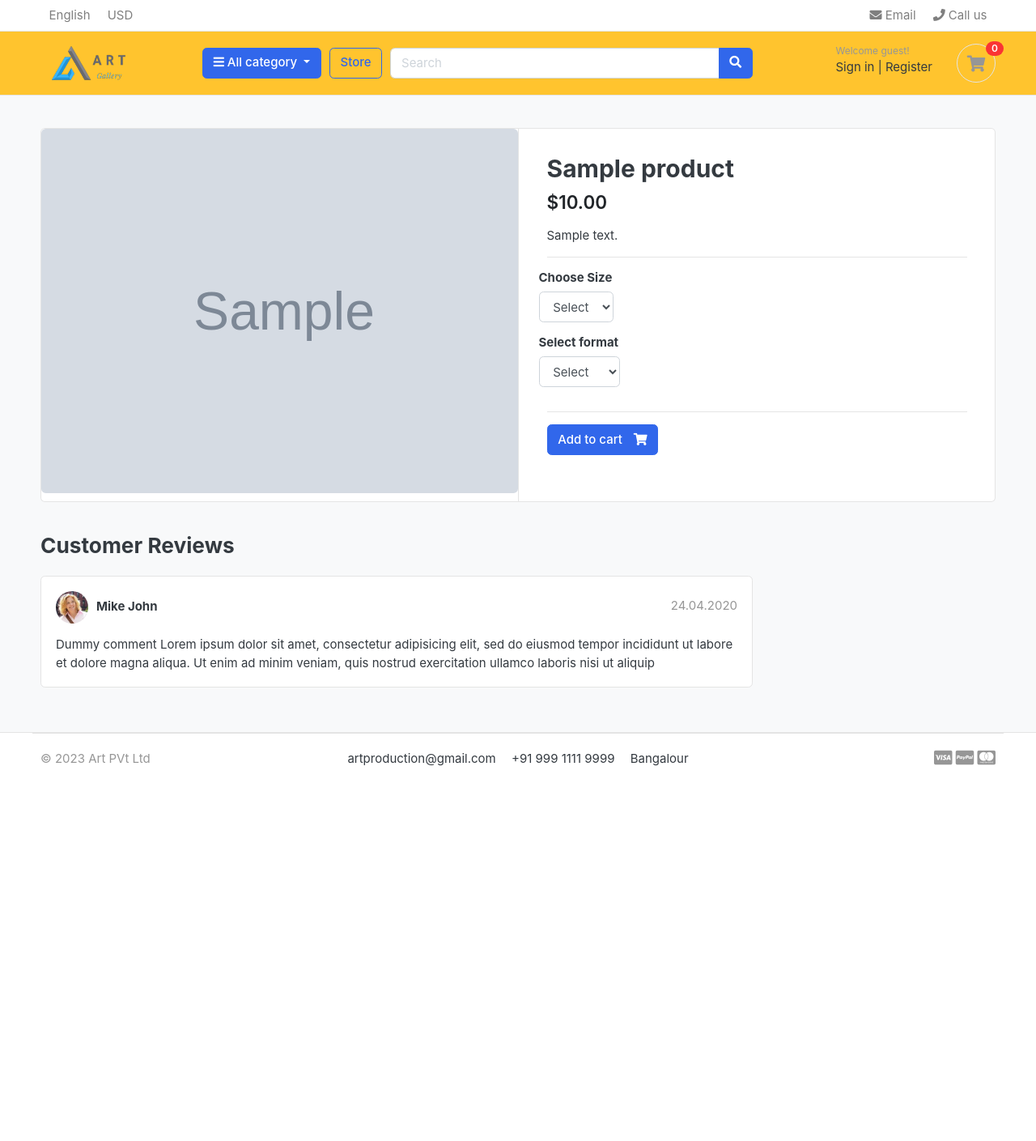
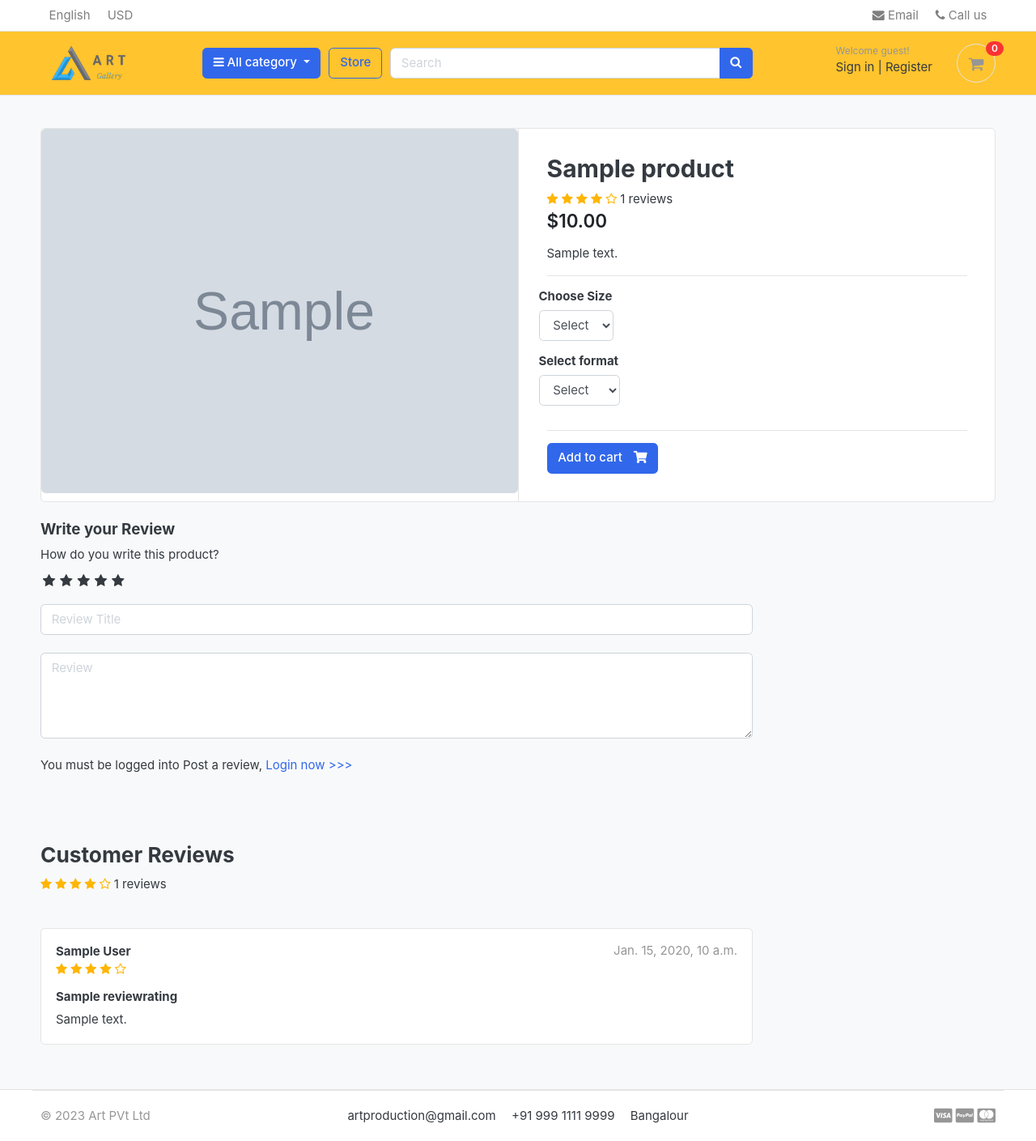
Before and after one commit to safwanmohammad/E_Commerce_2.Django, a Django app: a page that uses templates/base.html in a window 1280 px wide. Shown: the whole page at 81% size. Before the commit the page ends 946 px from the top, so only its background shows below. Run offline with Django 4.2, Linux system fonts and the light colour scheme; tables that the repository leaves empty hold one stand-in row (values such as "Sample post"); grey boxes marked "Sample" are stand-in pictures; some libraries are stand-ins or nearby versions; some web fonts are replaced.

Commit message:
product star average

```diff
--- a/accounts/models.py
+++ b/accounts/models.py
@@ -56,6 +56,9 @@ class Account(AbstractBaseUser):
 
     object = MyAccountManager()
 
+    def full_name(self):
+        return f'{self.first_name} {self.last_name}'
+
     def __str__(self):
         return self.email
 
--- /dev/null
+++ b/art_project/static/css/custom.css
@@ -0,0 +1,40 @@
+/* Hide radio button */
+.rate > input{
+    display: none;
+}
+.rate{
+    display: inline-block;
+    border: 0;
+}
+.rate > label{
+    float: right;
+}
+
+/* Showing the stars */
+.rate > label:before{
+    display: inline-block;
+    font-size: 1.1rem;
+    font-family: FontAwesome;
+    content: "\f005";
+    margin: 0;
+    padding: 0.3rem .2rem;
+    cursor: pointer;
+}
+/* half CLASS */
+.rate .half:before{
+    content: "\f089";
+    position: absolute;
+    padding-right: 0;
+}
+/* click and hover */
+input:checked ~ label, label:hover~ label{
+    color: #ffb503;
+}
+
+/* hover highlight  */
+input:checked + label:hover,input:checked~ label:hover,input:checked~ label:hover~label,label:hover~input:checked~label{
+    color: #cc9000;
+}
+.rating-star i{
+    color: #ffb503 ;
+}
--- a/store/admin.py
+++ b/store/admin.py
@@ -1,5 +1,5 @@
 from django.contrib import admin
-from .models import Product,Variation
+from .models import Product,Variation,ReviewRating
 # Register your models here.
 
 class ProductAdmin(admin.ModelAdmin):
@@ -13,3 +13,4 @@ class VaiationAdmin(admin.ModelAdmin):
 
 admin.site.register(Product,ProductAdmin)
 admin.site.register(Variation,VaiationAdmin)
+admin.site.register(ReviewRating)
--- a/store/urls.py
+++ b/store/urls.py
@@ -4,5 +4,6 @@ urlpatterns = [
     path('',views.store,name='store'),
     path('category/<slug:category_slug>/',views.store,name='products_by_category'),
     path('category/<slug:category_slug>/<slug:product_slug>/',views.product_detail,name='product_detail'),
-    path('search/',views.search,name='search')
+    path('search/',views.search,name='search'),
+    path('submit_review/<int:product_id>/',views.submit_review,name='submit_review'),
 ]
--- a/store/views.py
+++ b/store/views.py
@@ -1,11 +1,14 @@
-from django.shortcuts import render,get_object_or_404
-from .models import Product
+from django.shortcuts import render,get_object_or_404,redirect
+from .models import Product,ReviewRating
 from category.models import Category
 from carts.models import CartItem
 from carts.views import _cart_id
 from django.core.paginator import Paginator
 from django.http import HttpResponse
 from django.db.models import Q
+from .forms import  ReviewForm
+from django.contrib import messages
+from orders.models import OrderProduct
 # Create your views here.
 
 def store(request,category_slug=None):
@@ -40,9 +43,22 @@ def product_detail(request,category_slug,product_slug):
         in_cart = CartItem.objects.filter(cart__cart_id=_cart_id(request),product =single_product).exists()
     except Exception as e:
         raise e
+    if request.user.is_authenticated:
+        try:
+            order_product = OrderProduct.objects.filter(user=request.user,product_id =single_product.id).exists()
+        except OrderProduct.DoesNotExist:
+            order_product =None
+    else:
+        order_product =None
+
+    # get the review
+    reviews = ReviewRating.objects.filter(product_id=single_product.id,status=True)
+
     context = {
         'single_product':single_product,
         'in_cart': in_cart,
+        'order_product':order_product,
+        'reviews':reviews,
     }
 
     return render(request,'store/product_detail.html',context)
@@ -58,3 +74,26 @@ def search(request):
         'Products_count':Products_count,
     }
     return render(request, 'store/store.html',context)
+
+def submit_review(request,product_id):
+    url = request.META.get('HTTP_REFERER')
+    if request.method =="POST":
+        try:
+            reviews =ReviewRating.objects.get(user__id=request.user.id,product__id=product_id)
+            form = ReviewForm(request.POST,instance=reviews)
+            form.save()
+            messages.success(request,'Thank you! Your review has been updated')
+            return redirect(url)
+        except:
+            form = ReviewForm(request.POST)
+            if form.is_valid():
+                data = ReviewRating()
+                data.subject = form.cleaned_data['subject']
+                data.rating = form.cleaned_data['rating']
+                data.review = form.cleaned_data['review']
+                data.ip = request.META.get('REMOTE_ADDR')
+                data.product_id = product_id
+                data.user_id = request.user.id
+                data.save()
+                messages.success(request,'Thank you! Your review has been submited')
+                return redirect(url)
--- a/templates/base.html
+++ b/templates/base.html
@@ -21,9 +21,11 @@
 
 <!-- Font awesome 5 -->
 <link href="{% static 'fonts/fontawesome/css/all.min.css' %}" type="text/css" rel="stylesheet">
+<link rel="stylesheet" href="https://cdnjs.cloudflare.com/ajax/libs/font-awesome/4.7.0/css/font-awesome.min.css">
 
 <!-- custom style -->
 <link href="{% static 'css/ui.css' %}" rel="stylesheet" type="text/css"/>
+<link href="{% static 'css/custom.css' %}" rel="stylesheet" type="text/css"/>
 <link href="{% static 'css/responsive.css' %}" rel="stylesheet" media="only screen and (max-width: 1200px)" />
 
 <!-- custom javascript -->
--- a/templates/store/product_detail.html
+++ b/templates/store/product_detail.html
@@ -19,6 +19,16 @@
             {% csrf_token %}
             <article class="content-body">
               <h2 class="title">{{ single_product.product_name }}</h2>
+              <div class="rating-star">
+                <span>
+                  <i class="fa fa-star{% if single_product.averageReview <  0.5 %}-o{% elif single_product.averageReview >= 0.5 and single_product.averageReview < 1 %}-half-o {% endif %}" aria-hidden="true"></i>
+                  <i class="fa fa-star{% if single_product.averageReview <  1.5 %}-o{% elif single_product.averageReview >= 1.5 and single_product.averageReview < 2 %}-half-o {% endif %}" aria-hidden="true"></i>
+                  <i class="fa fa-star{% if single_product.averageReview <  2.5 %}-o{% elif single_product.averageReview >= 2.5 and single_product.averageReview < 3 %}-half-o {% endif %}" aria-hidden="true"></i>
+                  <i class="fa fa-star{% if single_product.averageReview <  3.5 %}-o{% elif single_product.averageReview >= 3.5 and single_product.averageReview < 4 %}-half-o {% endif %}" aria-hidden="true"></i>
+                  <i class="fa fa-star{% if single_product.averageReview <  4.5 %}-o{% elif single_product.averageReview >= 4.5 and single_product.averageReview < 5 %}-half-o {% endif %}" aria-hidden="true"></i>
+                  <span>{{ single_product.countReview }} reviews</span>
+                </span>
+              </div>
               <div class="mb-3">
                 <var class="price h4">${{single_product.price}}.00</var>
               </div>
@@ -72,29 +82,84 @@
     <div class="row">
       <div class="col-md-9">
 
+        <form action="{% url 'submit_review' single_product.id %}" method="POST">
+          {% csrf_token %}
+          <h5>Write your Review</h5>
+          <div>
+            <!-- Ra sta -->
+            <label>How do you write this product?</label>
+            <br>
+            <div class="rate">
+              <input type="radio" name="rating" id="rating10" value="5" required><label for="rating10" title="5"></label>
+              <input type="radio" name="rating" id="rating9" value="4.5" required><label for="rating9" title="4.5" class="half"></label>
+              <input type="radio" name="rating" id="rating8" value="4" required><label for="rating8" title="4"></label>
+              <input type="radio" name="rating" id="rating7" value="3.5" required><label for="rating7" title="3.5" class="half"></label>
+              <input type="radio" name="rating" id="rating6" value="3" required><label for="rating6" title="3"></label>
+              <input type="radio" name="rating" id="rating5" value="2.5" required><label for="rating5" title="2.5" class="half"></label>
+              <input type="radio" name="rating" id="rating4" value="2" required><label for="rating4" title="2"></label>
+              <input type="radio" name="rating" id="rating3" value="1.5" required><label for="rating3" title="1.5" class="half"></label>
+              <input type="radio" name="rating" id="rating2" value="1" required><label for="rating2" title="1"></label>
+              <input type="radio" name="rating" id="rating1" value="0.5" required><label for="rating1" title="0.5" class="half"></label>
+            </div>
+            <input type="text" class="form-control" name="subject" placeholder="Review Title">
+            <br>
+            <textarea name="review" rows="4" class="form-control" placeholder="Review "></textarea>
+            <br>
+            {% if user.is_authenticated %}
+            {% if order_product %}
+            <input type="submit" value="Submit Review" class="btn btn-primary">
+            {% else %}
+            <p>You must Purchase the product to Post a review </p>
+            {% endif %}
+            {% else %}
+            <p>You must be logged into Post a review, <span><a href="{% url 'login' %}">Login now >>></a></span></p>
+            {%endif%}
+          </div>
+          <br>
+          {% include 'include/alert.html' %}
+          <br>
+        </form>
+        <br>
         <header class="section-heading">
           <h3>Customer Reviews </h3>
-
+          <div class="rating-star">
+            <span>
+              <i class="fa fa-star{% if single_product.averageReview <  0.5 %}-o{% elif single_product.averageReview >= 0.5 and single_product.averageReview < 1 %}-half-o {% endif %}" aria-hidden="true"></i>
+              <i class="fa fa-star{% if single_product.averageReview <  1.5 %}-o{% elif single_product.averageReview >= 1.5 and single_product.averageReview < 2 %}-half-o {% endif %}" aria-hidden="true"></i>
+              <i class="fa fa-star{% if single_product.averageReview <  2.5 %}-o{% elif single_product.averageReview >= 2.5 and single_product.averageReview < 3 %}-half-o {% endif %}" aria-hidden="true"></i>
+              <i class="fa fa-star{% if single_product.averageReview <  3.5 %}-o{% elif single_product.averageReview >= 3.5 and single_product.averageReview < 4 %}-half-o {% endif %}" aria-hidden="true"></i>
+              <i class="fa fa-star{% if single_product.averageReview <  4.5 %}-o{% elif single_product.averageReview >= 4.5 and single_product.averageReview < 5 %}-half-o {% endif %}" aria-hidden="true"></i>
+              <span>{{ single_product.countReview }} reviews</span>
+            </span>
+          </div>
         </header>
-
+        <br>
+        {% for review in reviews %}
         <article class="box mb-3">
           <div class="icontext w-100">
-            <img src="{% static './images/avatars/avatar1.jpg' %}" class="img-xs icon rounded-circle">
+            <!-- <img src="{% static './images/avatars/avatar1.jpg' %}" class="img-xs icon rounded-circle"> -->
             <div class="text">
-              <span class="date text-muted float-md-right">24.04.2020 </span>
-              <h6 class="mb-1">Mike John </h6>
-
+              <span class="date text-muted float-md-right">{{review.updated_at}}</span>
+              <h6 class="mb-1">{{review.user.full_name}}</h6>
+              <div class="rating-star">
+                <span>
+                  <i class="fa fa-star{% if review.rating ==  0.5 %}-half-o{% elif review.rating < 1 %}-o {% endif %}" aria-hidden="true"></i>
+                  <i class="fa fa-star{% if review.rating ==  1.5 %}-half-o{% elif review.rating < 2 %}-o {% endif %}" aria-hidden="true"></i>
+                  <i class="fa fa-star{% if review.rating ==  2.5 %}-half-o{% elif review.rating < 3 %}-o {% endif %}" aria-hidden="true"></i>
+                  <i class="fa fa-star{% if review.rating ==  3.5 %}-half-o{% elif review.rating < 4 %}-o {% endif %}" aria-hidden="true"></i>
+                  <i class="fa fa-star{% if review.rating ==  4.5 %}-half-o{% elif review.rating < 5 %}-o {% endif %}" aria-hidden="true"></i>
+                </span>
+              </div>
             </div>
           </div> <!-- icontext.// -->
           <div class="mt-3">
+            <h6>{{review.subject}}</h6>
             <p>
-              Dummy comment Lorem ipsum dolor sit amet, consectetur adipisicing elit, sed do eiusmod
-              tempor incididunt ut labore et dolore magna aliqua. Ut enim ad minim veniam,
-              quis nostrud exercitation ullamco laboris nisi ut aliquip
+              {{review.review}}
             </p>
           </div>
         </article>
-
+        {% endfor %}
 
 
       </div> <!-- col.// -->
```
Also changed, not shown: store/forms.py (added, +7 -0 lines), store/models.py (+29 -1 lines), orders/migrations/0007_alter_order_status.py (added), static/css/custom.css (added), store/migrations/0005_reviewrating.py (added).
